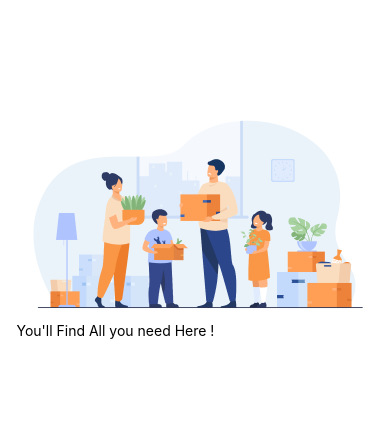
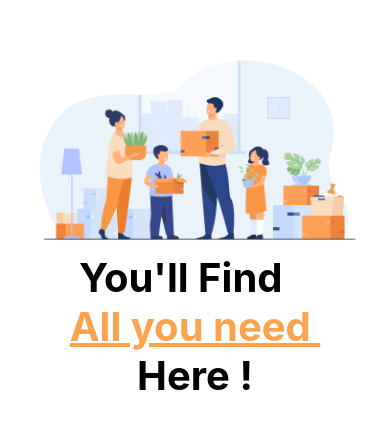
Before and after one commit to Tduncan14/reactmobileapp, a React Native app in the folder mobile/: screen / in a window 390 px wide. Shown: the part 196-624 px from the top of the page. Built offline with nearby package versions, Linux system fonts and the light colour scheme.

Commit message:
keep moving forward

```diff
--- a/mobile/App.js
+++ b/mobile/App.js
@@ -12,9 +12,9 @@ export default function App() {
 
 const styles = StyleSheet.create({
   container: {
-    flex: 1,
-    backgroundColor: '#fff',
-    alignItems: 'center',
-    justifyContent: 'center',
+     flex: 1,
+    // backgroundColor: '#fff',
+    // alignItems: 'center',
+     justifyContent: 'center',
   },
 });
--- a/mobile/src/screens/auth/splash/index.js
+++ b/mobile/src/screens/auth/splash/index.js
@@ -1,7 +1,7 @@
 import React from 'react';
 import {Text,View,Image} from 'react-native';
 import splashImage from '../../../assets/splash.png';
-
+import { styles } from './styles/styles';
 
 const Splash = () => {
 
@@ -9,11 +9,13 @@ const Splash = () => {
 
 
     return(
-        <View>
-            <Image source={splashImage} />
-        <Text>
-            You'll Find All you need Here !
-        </Text>
+        <View style={styles.container}>
+            <Image resizeMode="contain" style={styles.image} source={splashImage} />
+        <Text style={styles.title}>
+            You'll Find   </Text>
+            <Text style={styles.innerTitle}>All you need </Text>
+            <Text style={styles.title}>Here !</Text>
+
         </View>
     )
 
--- a/mobile/src/screens/auth/splash/styles/styles.js
+++ b/mobile/src/screens/auth/splash/styles/styles.js
@@ -0,0 +1,28 @@
+import { StyleSheet } from "react-native";
+
+export  const styles = StyleSheet.create({
+
+    container:{
+    padding:24
+    },
+
+    image:{
+        width:'100%',
+        height:200
+    },
+    title:{
+        fontSize:40,
+        fontWeight:'bold',
+        textAlign:'center'
+    },
+    innerTitle:{
+        color:'#FCA34D',
+        fontSize:40,
+        fontWeight:'bold',
+        textAlign:'center',
+        textDecorationLine:'underline'
+
+    }
+
+
+})
```
